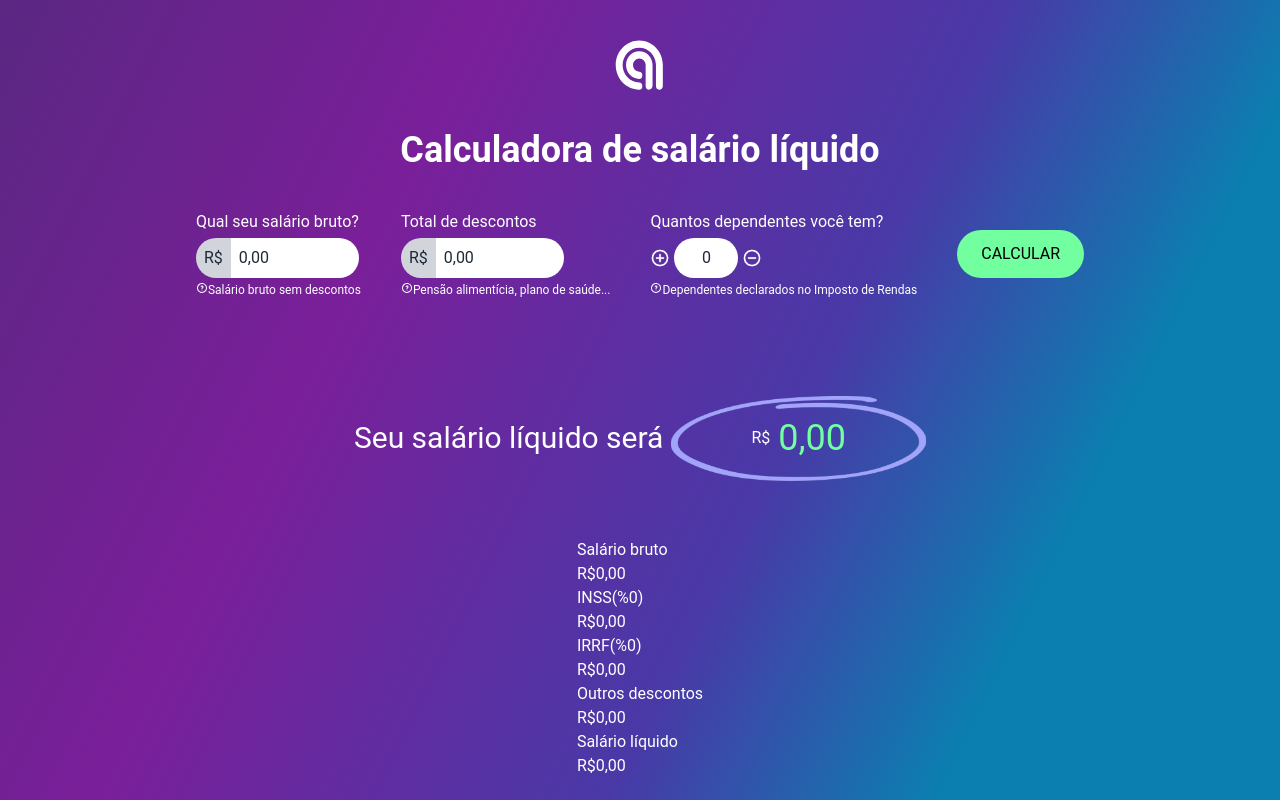
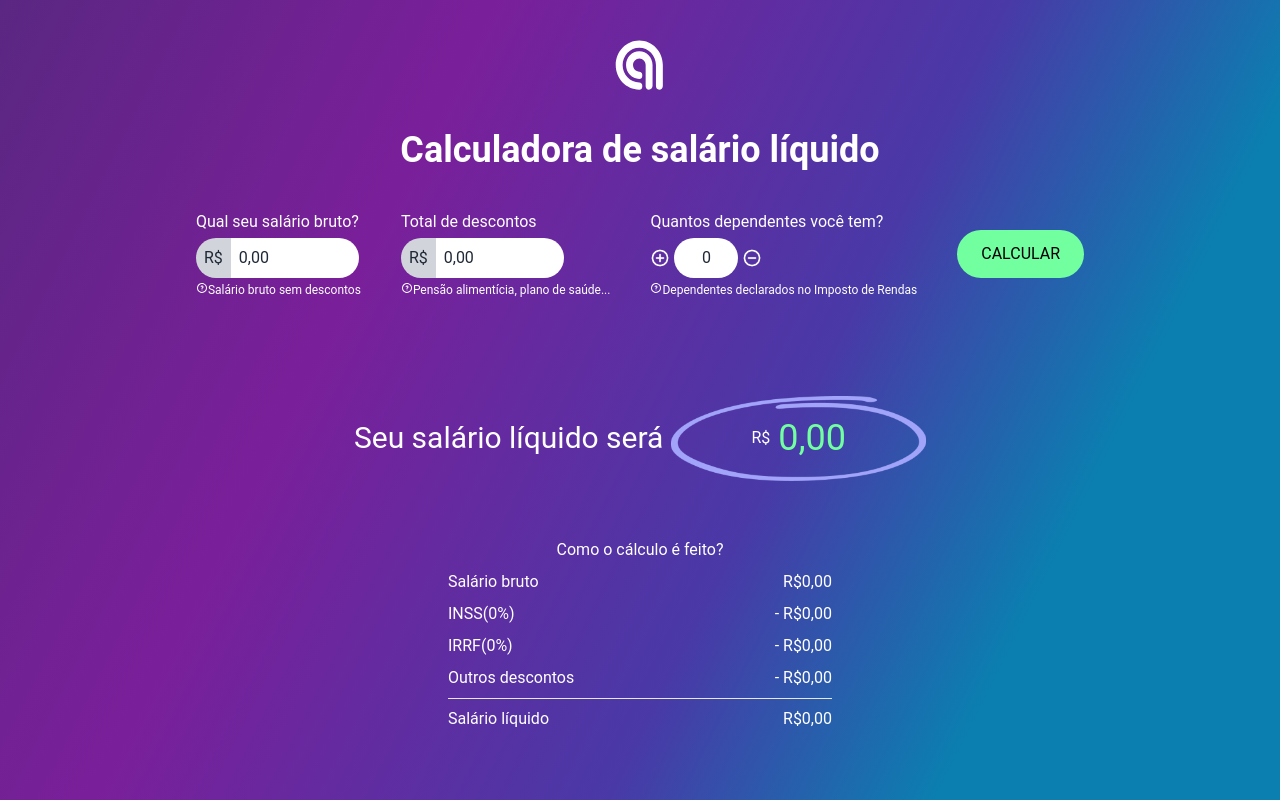
Before and after one commit to agilize/frontend-challenge, a React (Create React App) app: page / in a window 1280 px wide. Built offline with nearby package versions, Linux system fonts and the light colour scheme.

Commit message:
feat(calcdetails): 💄Styles the CalcDetails component

```diff
--- a/src/modules/CalcDetails.jsx
+++ b/src/modules/CalcDetails.jsx
@@ -18,13 +18,29 @@ const CalcDetails = () => {
 
   return (
     <div>
-      <div>
-        <CalcLine value={glossSalary} title='Salário bruto' />
-        <CalcLine value={INSSDiscount} title={`INSS(%${INSSPercent})`} />
-        <CalcLine value={IRRFDiscount} title={`IRRF(%${IRRFPercent})`} />
-        <CalcLine value={discount} title={`Outros descontos`} />
+      <h3 className='text-center'>Como o cálculo é feito?</h3>
+      <div className='border-b'>
+        <CalcLine
+          value={`R$${convertToReal(glossSalary)}`}
+          title='Salário bruto'
+        />
+        <CalcLine
+          value={`- R$${convertToReal(INSSDiscount)}`}
+          title={`INSS(${INSSPercent}%)`}
+        />
+        <CalcLine
+          value={`- R$${convertToReal(IRRFDiscount)}`}
+          title={`IRRF(${IRRFPercent}%)`}
+        />
+        <CalcLine
+          value={`- R$${convertToReal(discount)}`}
+          title={`Outros descontos`}
+        />
       </div>
-      <CalcLine value={netSalary} title='Salário líquido' />
+      <CalcLine
+        value={`R$${convertToReal(netSalary)}`}
+        title='Salário líquido'
+      />
     </div>
   );
 };
--- a/src/modules/fields/components/CalcLine.jsx
+++ b/src/modules/fields/components/CalcLine.jsx
@@ -1,19 +1,18 @@
 import PropTypes from 'prop-types';
 import React from 'react';
-import { convertToReal } from '../../../utils';
 
 const CalcLine = ({ value, title }) => {
   return (
-    <div>
+    <div className='flex justify-between my-2 w-96'>
       <p>{title}</p>
-      <p>{`R$${convertToReal(value)}`}</p>
+      <p>{value}</p>
     </div>
   );
 };
 
 CalcLine.propTypes = {
   title: PropTypes.string.isRequired,
-  value: PropTypes.number.isRequired,
+  value: PropTypes.string.isRequired,
 };
 
 export default CalcLine;
```
